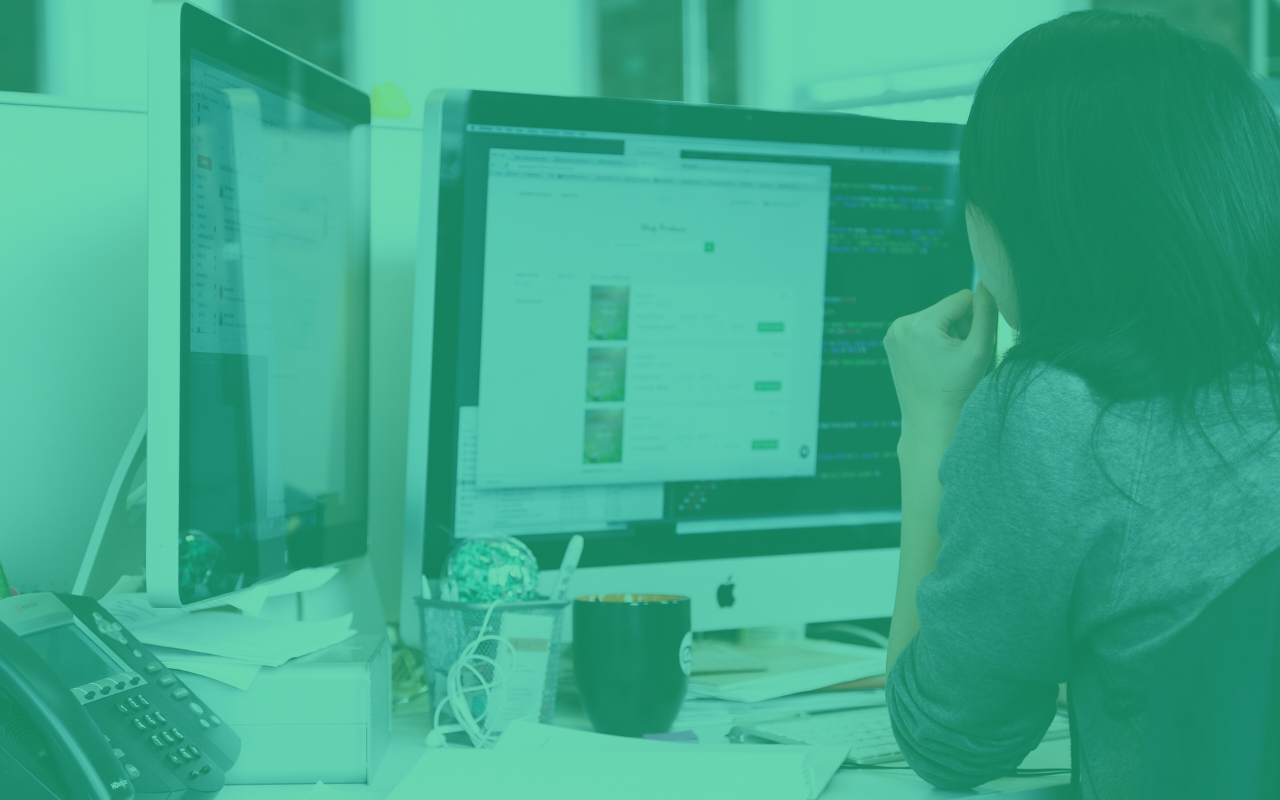
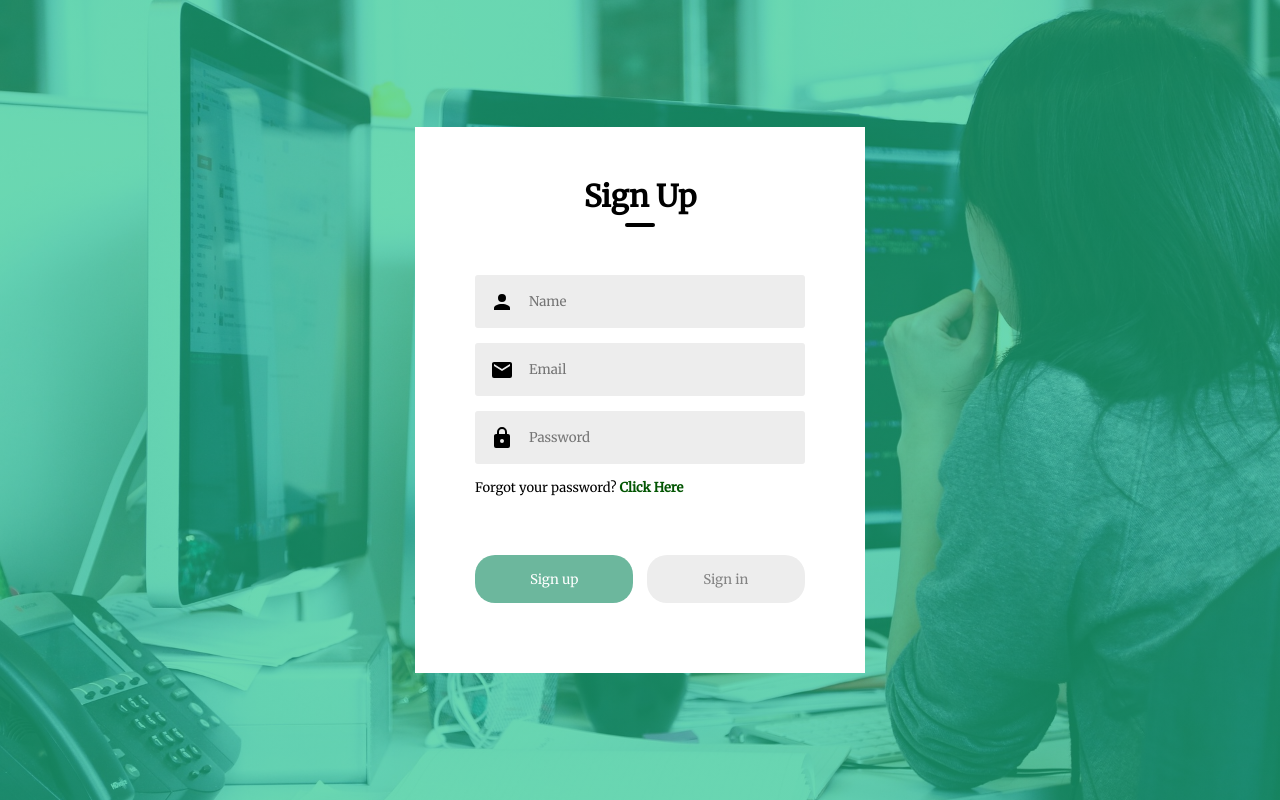
Before and after one commit to cedvid/signup-form, a plain HTML site: page index.html in a window 1280 px wide. Drawn offline with Linux system fonts and the light colour scheme.

Commit message:
Add buttons

```diff
--- a/index.html
+++ b/index.html
@@ -11,7 +11,32 @@
     <title>Signup Form</title>
 </head>
 <body>
-    <div class="container"></div>
+    <div class="container">
+        <div class="form">
+            <h1>Sign Up</h1>
+            <form action="#">
+                <div class="input-group">
+                    <div class="input-field">
+                        <img src="image/account.svg" alt="icon">
+                        <input type="text" placeholder="Name">
+                    </div>
+                    <div class="input-field">
+                        <img src="image/email.svg" alt="icon">
+                        <input type="email" placeholder="Email">
+                    </div>
+                    <div class="input-field">
+                        <img src="image/lock.svg" alt="icon">
+                        <input type="password" placeholder="Password">
+                    </div>
+                    <p>Forgot your password? <a href="#"><b>Click Here</b></a></p>
+                </div>
+                <div class="btn-field">
+                    <button type="button">Sign up</button>
+                    <button type="button" class="disabled">Sign in</button>
+                </div>
+            </form>
+        </div>
+    </div>
 
 
     <!-- Image by <a href="https://pixabay.com/users/startupstockphotos-690514/?utm_source=link-attribution&amp;utm_medium=referral&amp;utm_campaign=image&amp;utm_content=849804">StartupStockPhotos</a> from <a href="https://pixabay.com//?utm_source=link-attribution&amp;utm_medium=referral&amp;utm_campaign=image&amp;utm_content=849804">Pixabay</a> -->
--- a/styles/styles.css
+++ b/styles/styles.css
@@ -1,11 +1,15 @@
 :root {
+    --font: 'Merriweather', serif;
     --green-bg: rgba(7, 189, 126, 0.6);
+    --button-color: rgba(11, 136, 92, 0.6);
+    --link-color: rgb(2, 85, 2);
+    --input-bg: rgb(237, 237, 237);
   }
 
 * {
     margin: 0;
     padding: 0;
-    font-family: 'Merriweather', serif;
+    font-family: var(--font);
     box-sizing: border-box;
 }
 
@@ -17,3 +21,92 @@
     background-size: cover;
     position: relative;
 }
+
+.form {
+    width: 90%;
+    max-width: 450px;
+    position: absolute;
+    top: 50%;
+    left: 50%;
+    transform: translate(-50%, -50%);
+    background: #FFFF;
+    padding: 50px 60px 70px;
+    text-align: center;
+}
+
+.form h1 {
+    font-size: 30px;
+    margin-bottom: 60px;
+    position: relative;
+}
+
+.form h1::after {
+    content: '';
+    width: 30px;
+    height: 4px;
+    border-radius: 3px;
+    background: #000000;
+    position: absolute;
+    bottom: -12px;
+    left: 50%;
+    transform: translateX(-50%);
+}
+
+.form img {
+    width: 24px;
+    height: 24px;
+    margin-left: 15px;
+}
+
+.input-field {
+    background: var(--input-bg);
+    margin: 15px 0;
+    border-radius: 3px;
+    display: flex;
+    align-items: center;
+}
+
+input {
+    width: 100%;
+    background: transparent;
+    border: 0;
+    outline: 0;
+    padding: 18px 15px;
+}
+
+form p {
+    text-align: left;
+    font-size: 13px;
+}
+
+form p a {
+    text-decoration: none;
+    color: var(--link-color);
+}
+
+.btn-field {
+    width: 100%;
+    display: flex;
+    justify-content: space-between;
+}
+
+.btn-field button {
+    flex-basis: 48%;
+    background: var(--button-color);
+    color: #ffffff;
+    height: 48px;
+    border-radius: 20px;
+    border: 0;
+    outline: 0;
+    cursor: pointer;
+    transition: background 1s;
+}
+
+.input-group {
+    height: 280px;
+}
+
+.btn-field button.disabled {
+    background: var(--input-bg);
+    color: #838383;
+}
```
